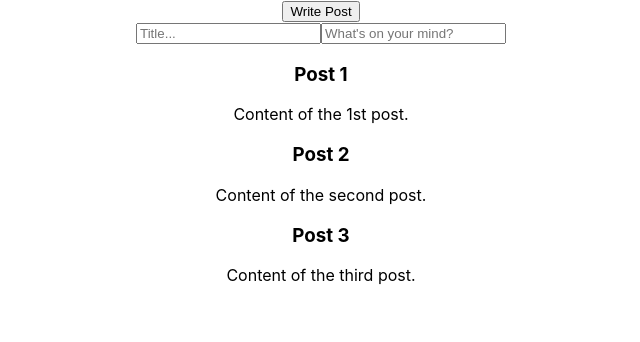
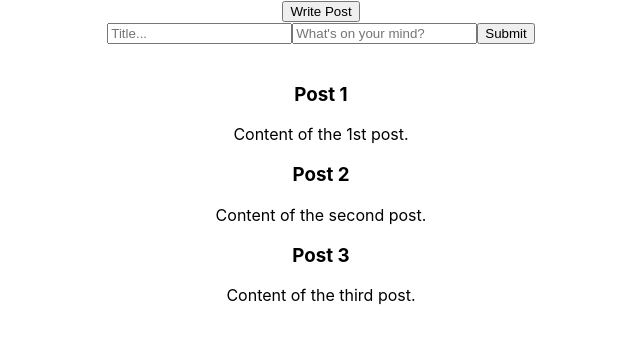
Before and after one commit to abgeiger/react-blog, a React (Create React App) app: page / in a window 1280 px wide. Shown: the top 342 px of the page, without its empty margins (319-959 px from the left). Built offline with nearby package versions, Linux system fonts and the light colour scheme.

Commit message:
Add create post functionality

```diff
--- a/src/App.js
+++ b/src/App.js
@@ -27,11 +27,16 @@ class App extends React.Component {
     isWritingPost: false,
   }
 
+  // Function to create a post
+  createPost = (newPost) => {
+    this.setState( {blogPosts: [...this.state.blogPosts, newPost] })
+  }
+
   render () {
     return (
       <div className="App">
         <button>{this.state.isWritingPost ? "View Posts" : "Write Post"}</button>
-        <WritePost />
+        <WritePost createPost={this.createPost} />
         <PostList posts={this.state.blogPosts} />
       </div>
     );
--- a/src/components/WritePost.js
+++ b/src/components/WritePost.js
@@ -9,9 +9,25 @@ export class WritePost extends Component {
 
     onChange = (e) => this.setState({ [e.target.name]: e.target.value });
 
+    onSubmit = (e) => {
+        e.preventDefault();
+
+        const newPost = {
+            title: this.state.title,
+            content: this.state.content,
+        }
+
+        this.props.createPost(newPost);
+
+        this.setState({
+            title: '',
+            content: '',
+        });
+    }
+
     render() {
         return (
-            <div>
+            <form onSubmit={this.onSubmit}>
                 <input
                     type="text"
                     name="title"
@@ -26,7 +42,15 @@ export class WritePost extends Component {
                     value={this.state.content}
                     onChange={this.onChange}
                 />
-            </div>
+                <input
+                    type="submit"
+                    value="Submit"
+                />
+                <br />
+                {this.state.title}
+                <br />
+                {this.state.content}
+            </form>
         )
     }
 }
```
